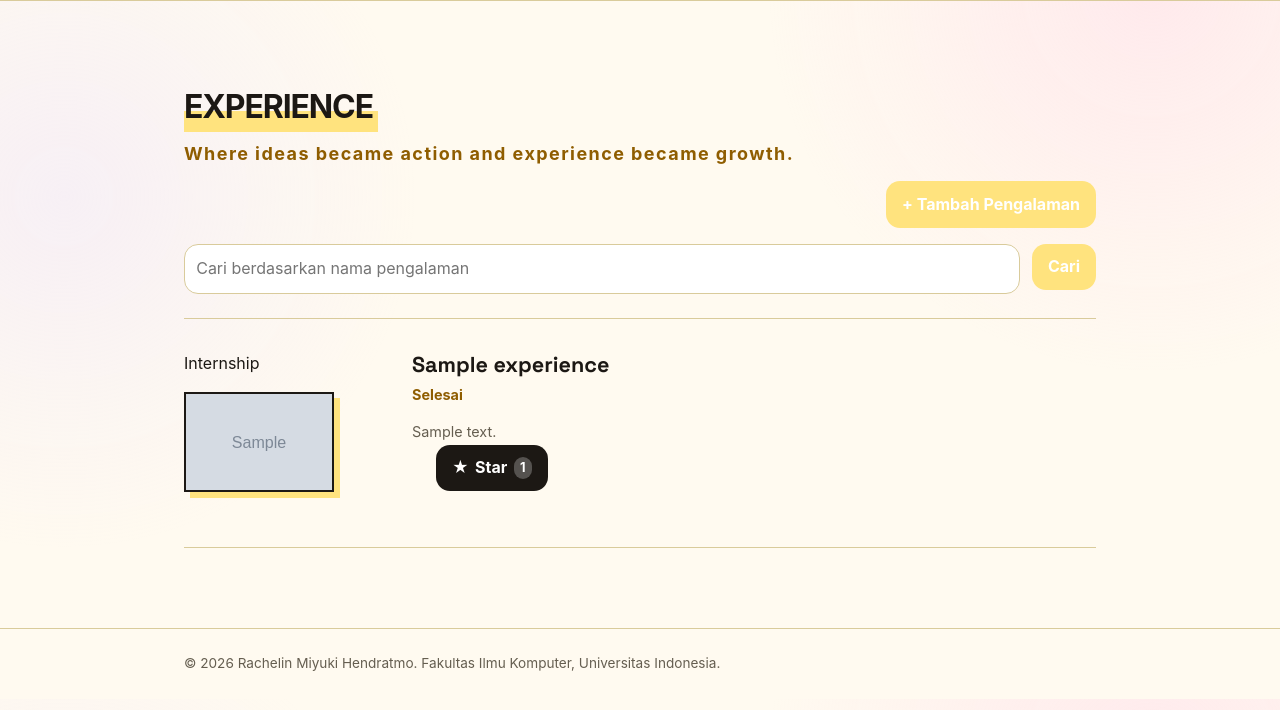
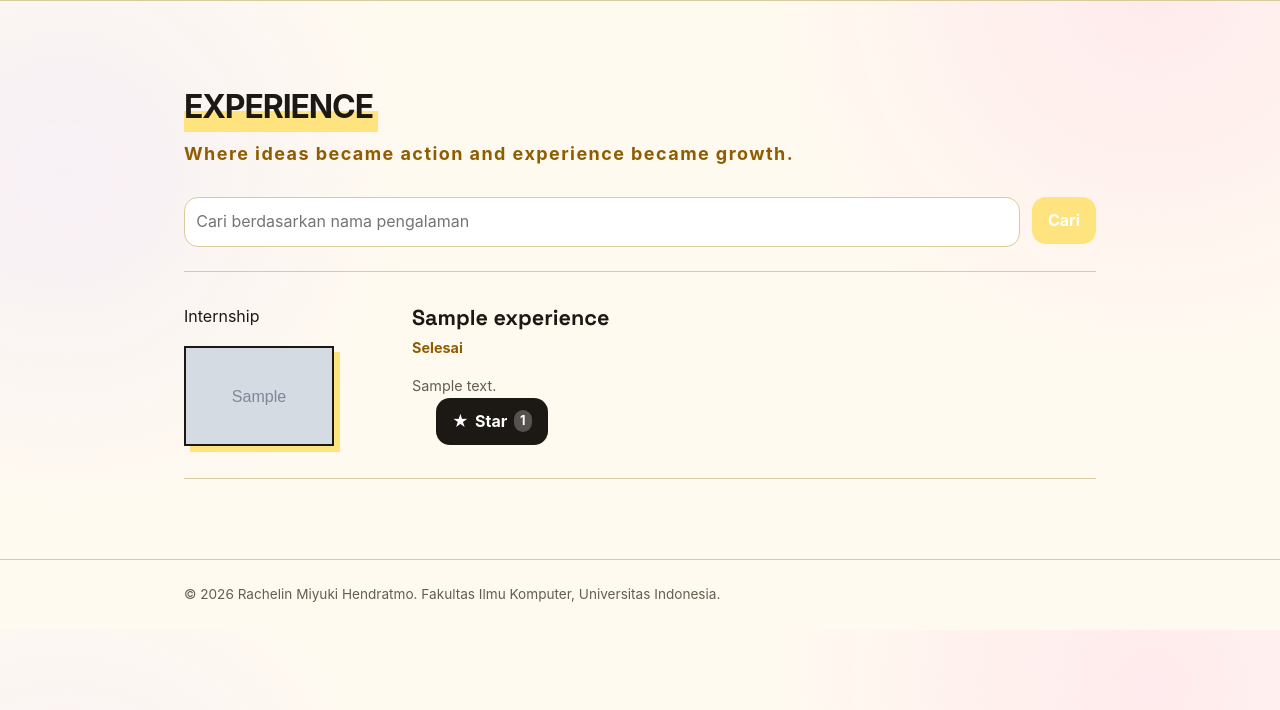
Before and after one commit to rachelinmiyuki/myportofolio, a Django app: page /experience/ in a window 1280 px wide. Shown: the part 74-784 px from the top of the page. Run offline with Django 5.2, Linux system fonts and the light colour scheme; tables that the repository leaves empty hold one stand-in row (values such as "Sample post"); grey boxes marked "Sample" are stand-in pictures.

Commit message:
chore: Memperbaiki Visibiltas Button Tambahkan

```diff
--- a/static/css/style.css
+++ b/static/css/style.css
@@ -1017,3 +1017,12 @@ button:focus-visible {
 .behaviour > * {
     margin: 0 !important;
 }
+
+.behaviour-experience {
+    display: flex !important;
+    align-items: center;
+    gap: 0.5rem;
+    padding: 0 1.5rem 0 1.5rem;
+    width: 100%;
+    box-sizing: border-box;
+}
--- a/templates/experience.html
+++ b/templates/experience.html
@@ -13,11 +13,14 @@
                 <p class="section-desc">Where ideas became action and experience became growth.</p>
 
                 <div class="add-header">
-                    <a href="{% url 'main:create_experience' %}"
-                       class="button add-button">
-                        <span aria-hidden="true">+</span>
-                        Tambah Pengalaman
-                    </a>
+                    {% if user.is_superuser %}
+                        <a href="{% url 'main:create_experience' %}"
+                        class="button add-button">
+                            <span aria-hidden="true">+</span>
+                            Tambah Pengalaman
+                        </a>
+
+                    {% endif %}
                 </div>
 
                 <form method="get"
@@ -58,7 +61,7 @@
                                     {{ experience.description }}
                                 </p>
 
-                                <div class="behaviour">
+                                <div class="behaviour-experience">
                                     {% if user.is_superuser %}
                                         <a href="{% url 'main:update_experience' experience.id %}"
                                         class="button">
```
